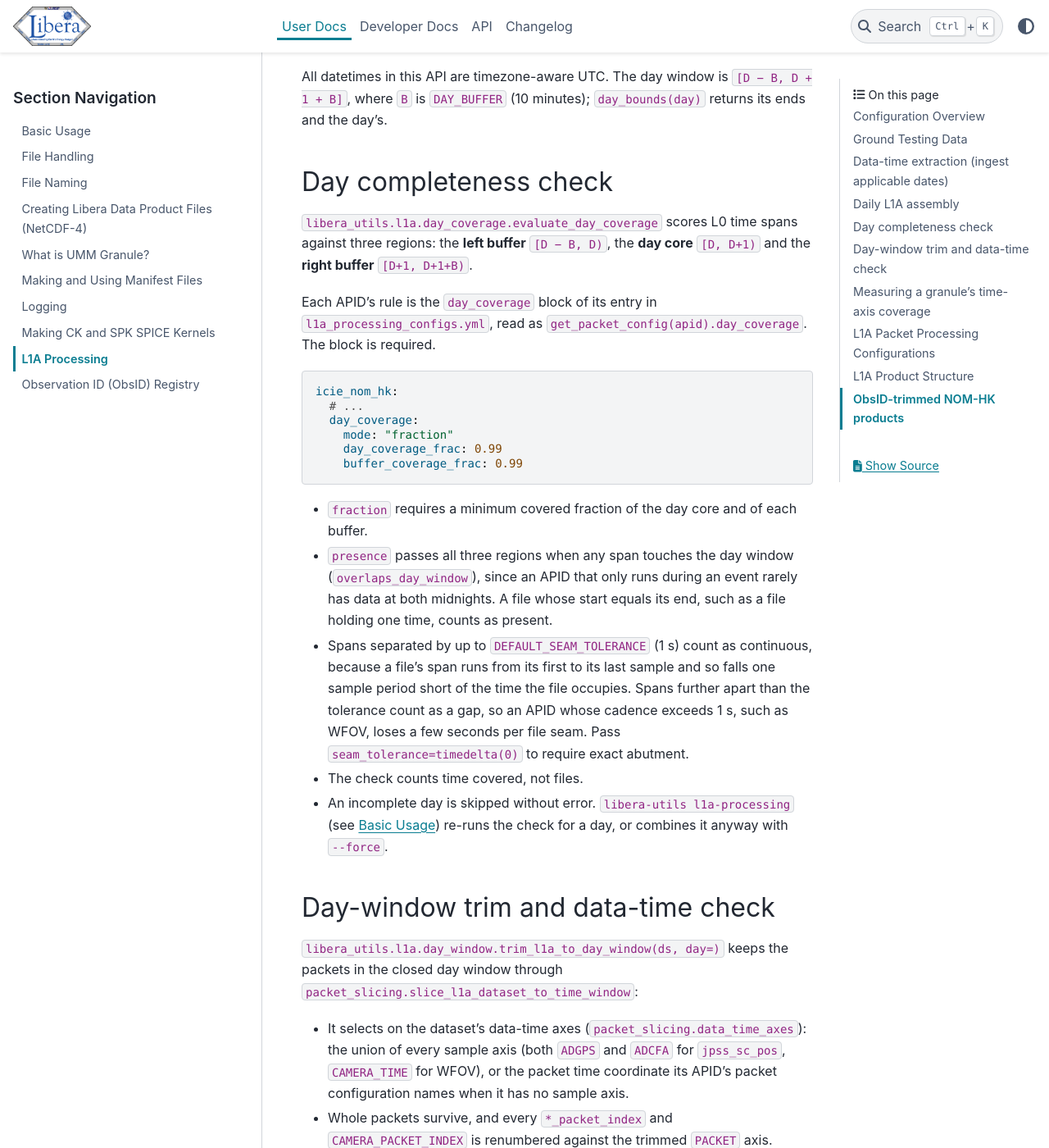
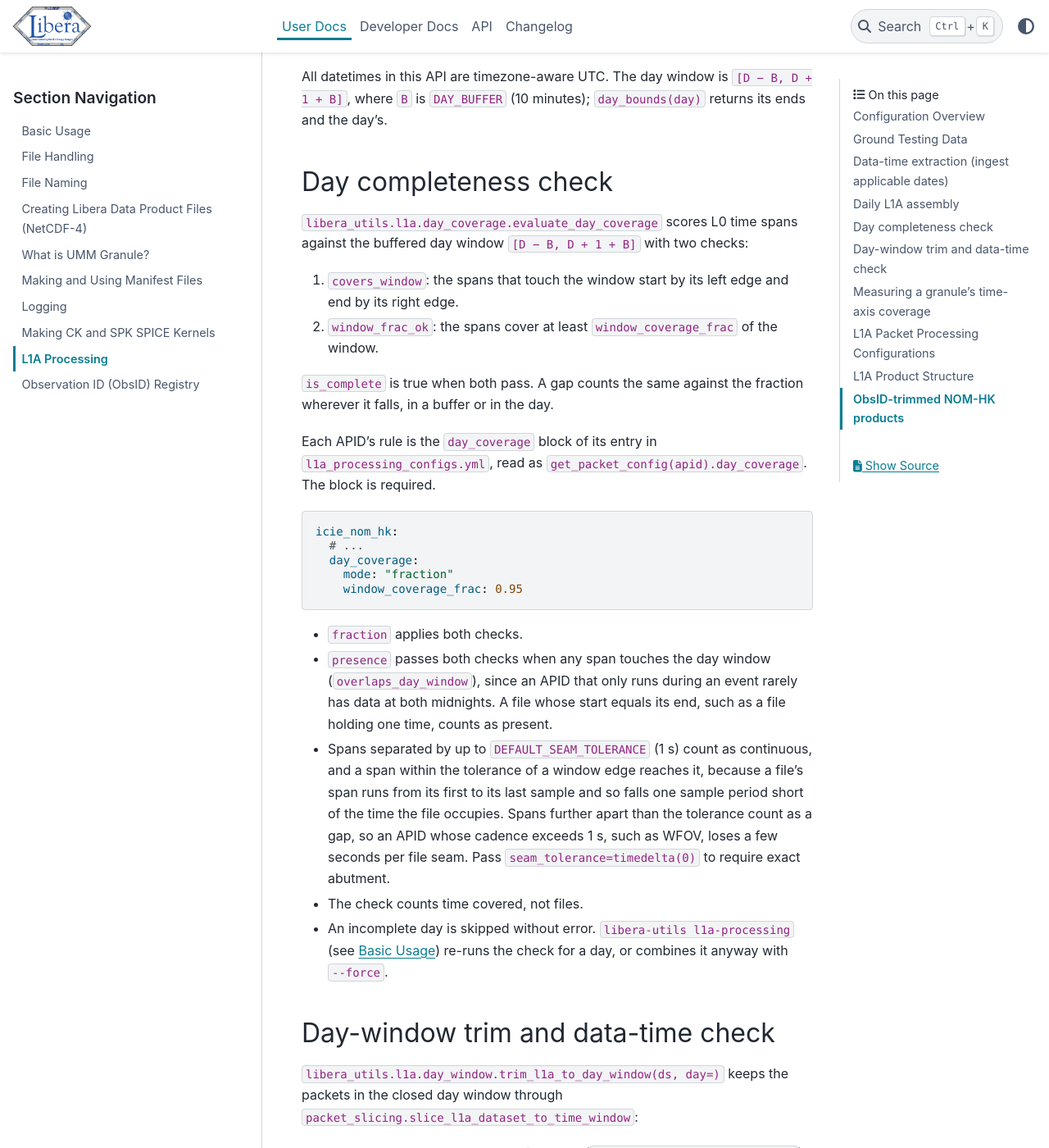
Before and after one commit to LASP-Libera/libera_utils, a Sphinx documentation site: the page built from doc/source/user-docs/l1a_processing.md, in a window 1280 px wide and 1400 px high, scrolled down 6565 px. Shown: the whole window at 82% size. Built offline with Sphinx 7.4.7 and the PyData theme 0.15.4, drawn with Linux system fonts in a browser that asks for light colours; some of the changed text lies outside the part shown.

Commit message:
Judge day coverage on window span and window fraction
- evaluate_day_coverage passes a FRACTION day when the spans touching
  [D-B, D+1+B] reach both edges (covers_window) and cover at least
  window_coverage_frac of it (window_frac_ok), replacing the separate
  left-buffer, day-core and right-buffer checks
- seam_tolerance also applies at each window edge
- DayCoveragePolicy takes one threshold, window_coverage_frac, in place
  of day_coverage_frac and buffer_coverage_frac
- Every fraction-mode APID uses 0.95 for consistency

Co-Authored-By: Claude Opus 5.5 <noreply@anthropic.com>

````diff
--- a/doc/source/user-docs/l1a_processing.md
+++ b/doc/source/user-docs/l1a_processing.md
@@ -230,9 +230,15 @@ All datetimes in this API are timezone-aware UTC. The day window is `[D − B, D
 
 ## Day completeness check
 
-`libera_utils.l1a.day_coverage.evaluate_day_coverage` scores L0 time spans against three
-regions: the **left buffer** `[D − B, D)`, the **day core** `[D, D+1)` and the **right buffer**
-`[D+1, D+1+B)`.
+`libera_utils.l1a.day_coverage.evaluate_day_coverage` scores L0 time spans against the buffered
+day window `[D − B, D + 1 + B]` with two checks:
+
+1. `covers_window`: the spans that touch the window start by its left edge and end by its right
+   edge.
+2. `window_frac_ok`: the spans cover at least `window_coverage_frac` of the window.
+
+`is_complete` is true when both pass. A gap counts the same against the fraction wherever it
+falls, in a buffer or in the day.
 
 Each APID's rule is the `day_coverage` block of its entry in `l1a_processing_configs.yml`, read
 as `get_packet_config(apid).day_coverage`. The block is required.
@@ -242,20 +248,20 @@ icie_nom_hk:
   # ...
   day_coverage:
     mode: "fraction"
-    day_coverage_frac: 0.99
-    buffer_coverage_frac: 0.99
+    window_coverage_frac: 0.95
 ```
 
-- `fraction` requires a minimum covered fraction of the day core and of each buffer.
-- `presence` passes all three regions when any span touches the day window
+- `fraction` applies both checks.
+- `presence` passes both checks when any span touches the day window
   (`overlaps_day_window`), since an APID that only runs during an event rarely has data at both
   midnights. A file whose start equals its end, such as a file holding one time, counts as
   present.
-- Spans separated by up to `DEFAULT_SEAM_TOLERANCE` (1 s) count as continuous, because a file's
-  span runs from its first to its last sample and so falls one sample period short of the time
-  the file occupies. Spans further apart than the tolerance count as a gap, so an APID whose
-  cadence exceeds 1 s, such as WFOV, loses a few seconds per file seam. Pass
-  `seam_tolerance=timedelta(0)` to require exact abutment.
+- Spans separated by up to `DEFAULT_SEAM_TOLERANCE` (1 s) count as continuous, and a span within
+  the tolerance of a window edge reaches it, because a file's span runs from its first to its
+  last sample and so falls one sample period short of the time the file occupies. Spans further
+  apart than the tolerance count as a gap, so an APID whose cadence exceeds 1 s, such as WFOV,
+  loses a few seconds per file seam. Pass `seam_tolerance=timedelta(0)` to require exact
+  abutment.
 - The check counts time covered, not files.
 - An incomplete day is skipped without error. `libera-utils l1a-processing` (see
   [Basic Usage](usage.md)) re-runs the check for a day, or combines it anyway with `--force`.
@@ -343,8 +349,7 @@ icie_nom_hk:
   packet_time_source: "ICIE"
   day_coverage:
     mode: "fraction"
-    day_coverage_frac: 0.99
-    buffer_coverage_frac: 0.99
+    window_coverage_frac: 0.95
 ```
 
 A JPSS packet using a different XTCE definition and time source:
@@ -360,8 +365,7 @@ jpss_sc_pos:
   packet_time_source: "JPSS"
   day_coverage:
     mode: "fraction"
-    day_coverage_frac: 0.99
-    buffer_coverage_frac: 0.99
+    window_coverage_frac: 0.95
   sample_groups:
     - ... # see SampleGroup below
 ```
````
Also changed, not shown: CHANGELOG.md (+1 -1 lines), 6 other files.
